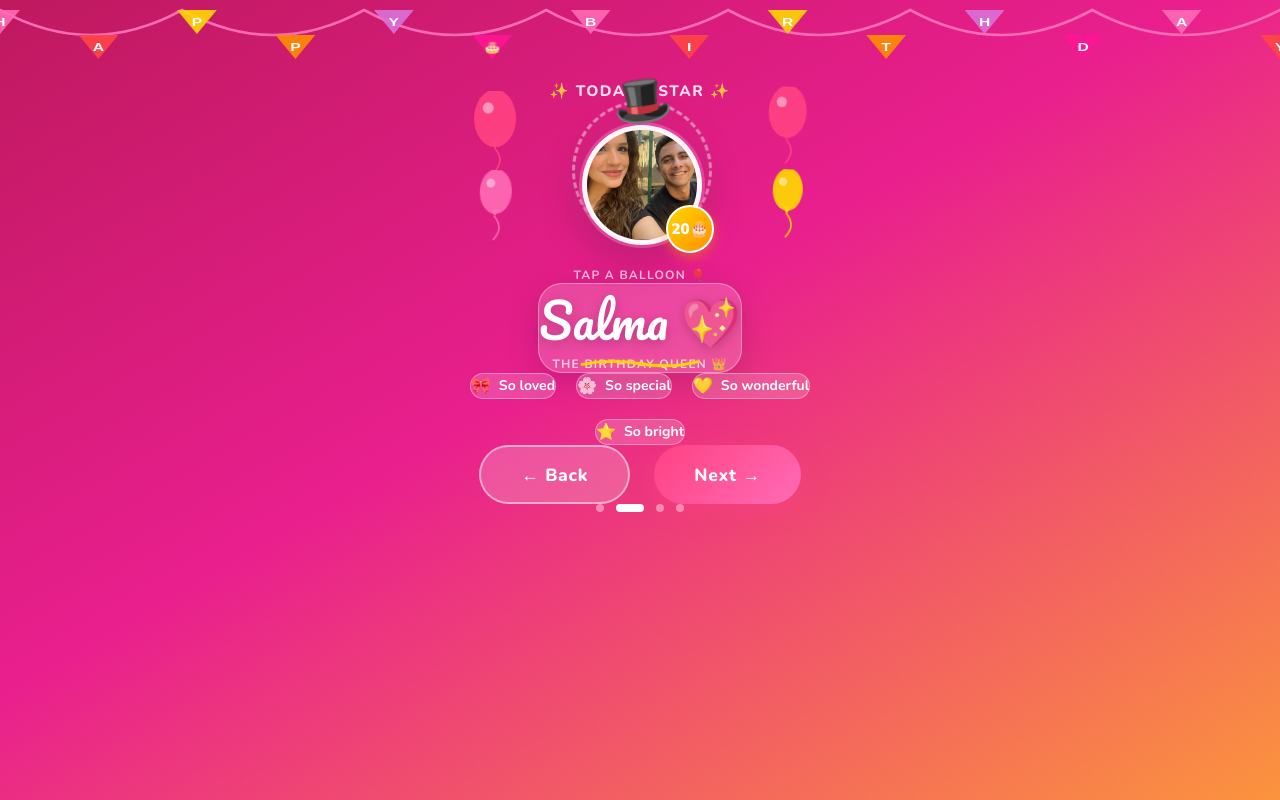
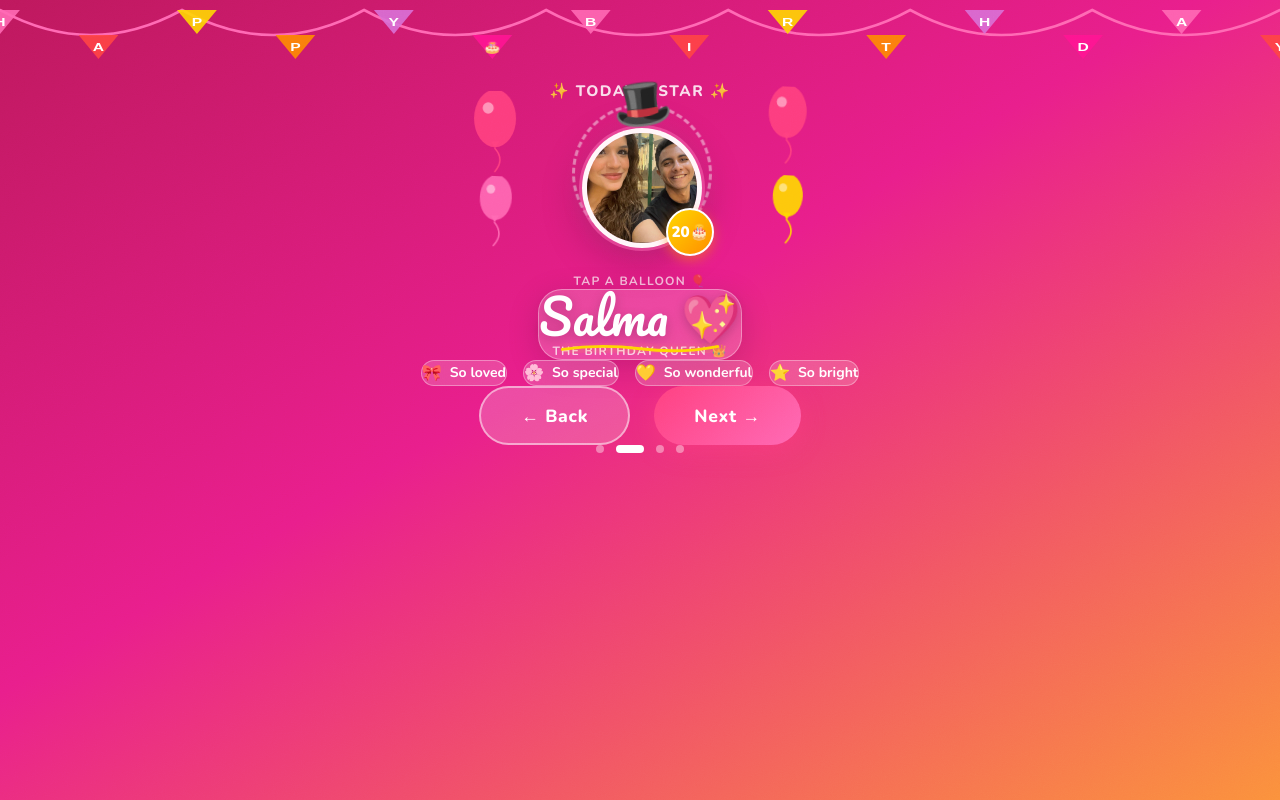
Before and after one commit to AhmedEldabah/salma, a React (Vite) app: page / in a window 1280 px wide. Both pictures are taken after a click on the button "Open Your Surprise 🎁". Built offline with nearby package versions, Linux system fonts and the light colour scheme.

Commit message:
Refactor PagePhoto layout and styling adjustments

```diff
--- a/src/components/PagePhoto.jsx
+++ b/src/components/PagePhoto.jsx
@@ -34,17 +34,17 @@ export default function PagePhoto({ onNext, onBack }) {
         <Bunting />
       </div>
 
-      <main className="relative z-20 flex flex-col items-center justify-start flex-1 px-8 pt-2 pb-16">
+      <main className="relative z-20 flex flex-col items-center justify-start flex-1 px-6 sm:px-8 pt-6 sm:pt-8 pb-16">
         <p
-          className="animate-fadeInUp delay-100 mb-3 font-extrabold tracking-widest uppercase"
+          className="animate-fadeInUp delay-100 mb-12 sm:mb-14 font-extrabold tracking-widest uppercase"
           style={{ color: 'rgba(255,255,255,0.85)', fontSize: 'clamp(0.75rem, 2.5vw, 0.95rem)' }}
         >
           ✨ Today's Star ✨
         </p>
 
         {/* tap-to-pop balloons + photo */}
-        <div className="flex items-center justify-center gap-8 sm:gap-16 mb-5 animate-fadeInUp delay-200">
-          <div className="flex flex-col items-center gap-3">
+        <div className="flex items-center justify-center gap-6 sm:gap-16 mb-8 animate-fadeInUp delay-200">
+          <div className="flex flex-col items-center gap-2">
             <PopBalloon
               color={BALLOON_PAIRS[0].color}
               size={BALLOON_PAIRS[0].size}
@@ -53,7 +53,7 @@ export default function PagePhoto({ onNext, onBack }) {
             <PopBalloon
               color={BALLOON_PAIRS[1].color}
               size={BALLOON_PAIRS[1].size}
-              style={{ animationDelay: BALLOON_PAIRS[1].delay, animationDuration: BALLOON_PAIRS[1].duration, marginTop: '-10px' }}
+              style={{ animationDelay: BALLOON_PAIRS[1].delay, animationDuration: BALLOON_PAIRS[1].duration }}
             />
           </div>
 
@@ -85,7 +85,7 @@ export default function PagePhoto({ onNext, onBack }) {
             </div>
           </div>
 
-          <div className="flex flex-col items-center gap-3">
+          <div className="flex flex-col items-center gap-2">
             <PopBalloon
               color={BALLOON_PAIRS[2].color}
               size={BALLOON_PAIRS[2].size}
@@ -94,46 +94,49 @@ export default function PagePhoto({ onNext, onBack }) {
             <PopBalloon
               color={BALLOON_PAIRS[3].color}
               size={BALLOON_PAIRS[3].size}
-              style={{ animationDelay: BALLOON_PAIRS[3].delay, animationDuration: BALLOON_PAIRS[3].duration, marginTop: '-10px' }}
+              style={{ animationDelay: BALLOON_PAIRS[3].delay, animationDuration: BALLOON_PAIRS[3].duration }}
             />
           </div>
         </div>
 
-        <p className="text-white/70 font-bold text-xs uppercase tracking-widest animate-fadeInUp delay-400 mb-3">
+        <p className="text-white/70 font-bold text-xs uppercase tracking-widest animate-fadeInUp delay-400 mb-8">
           tap a balloon 🎈
         </p>
 
         {/* name card with hand-drawn underline */}
-        <div className="animate-fadeInUp delay-400 mb-8">
+        <div className="animate-fadeInUp delay-400 mb-10">
           <div
-            className="glass rounded-3xl px-12 py-8 text-center relative"
+            className="glass rounded-3xl px-10 sm:px-12 py-8 text-center relative"
             style={{ boxShadow: '0 8px 32px rgba(0,0,0,0.15)' }}
           >
+            <div className="relative inline-block">
               <h2
                 style={{
                   fontFamily: "'Pacifico', cursive",
                   fontSize: 'clamp(2rem, 7vw, 3rem)',
                   color: '#fff',
                   textShadow: '0 3px 12px rgba(0,0,0,0.2)',
+                  lineHeight: 1.1,
                 }}
               >
                 Salma 💖
               </h2>
-            <div className="absolute left-1/2 -translate-x-1/2" style={{ width: '60%', bottom: 4 }}>
+              <div className="absolute left-1/2 -translate-x-1/2" style={{ width: '80%', bottom: -10 }}>
                 <HandDrawnUnderline color="#FFD700" delay={600} stroke={4} height={10} />
               </div>
-            <p className="mt-6 font-bold tracking-widest uppercase text-white/75 text-xs">
+            </div>
+            <p className="mt-8 font-bold tracking-widest uppercase text-white/75 text-xs">
               The birthday queen 👑
             </p>
           </div>
         </div>
 
         {/* trait chips — viewport-triggered staggered reveal */}
-        <div ref={traitsRef} className="flex gap-5 mb-8 flex-wrap justify-center max-w-md">
+        <div ref={traitsRef} className="flex gap-3 sm:gap-4 mb-10 flex-wrap justify-center max-w-md">
           {TRAITS.map((t, i) => (
             <span
               key={t.label}
-              className="glass tap-card px-6 py-3 rounded-full font-bold text-white text-sm flex items-center gap-2"
+              className="glass tap-card px-5 py-2.5 rounded-full font-bold text-white text-sm flex items-center gap-2 whitespace-nowrap"
               style={{
                 opacity: traitsIn ? 1 : 0,
                 transform: traitsIn ? 'translateY(0) scale(1)' : 'translateY(16px) scale(0.85)',
```
Lines whose indentation alone changed are shown as unchanged.
